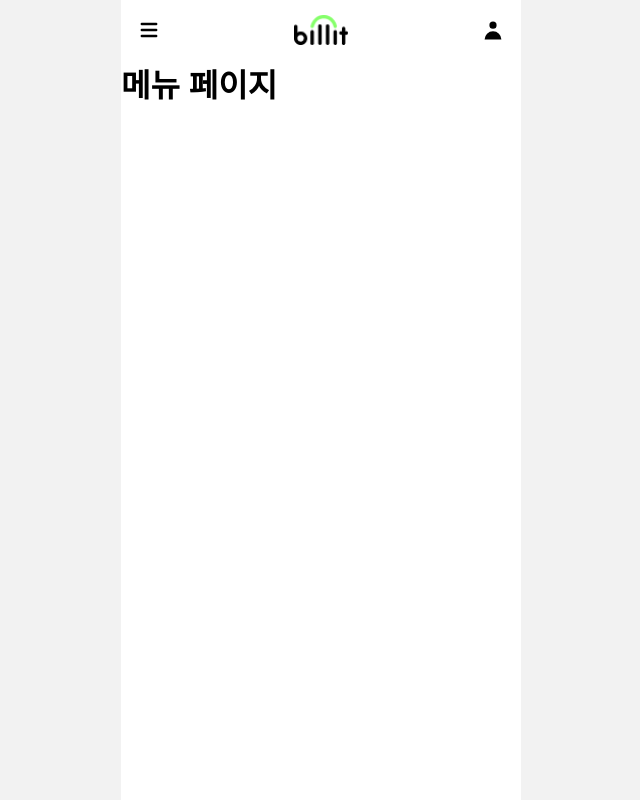
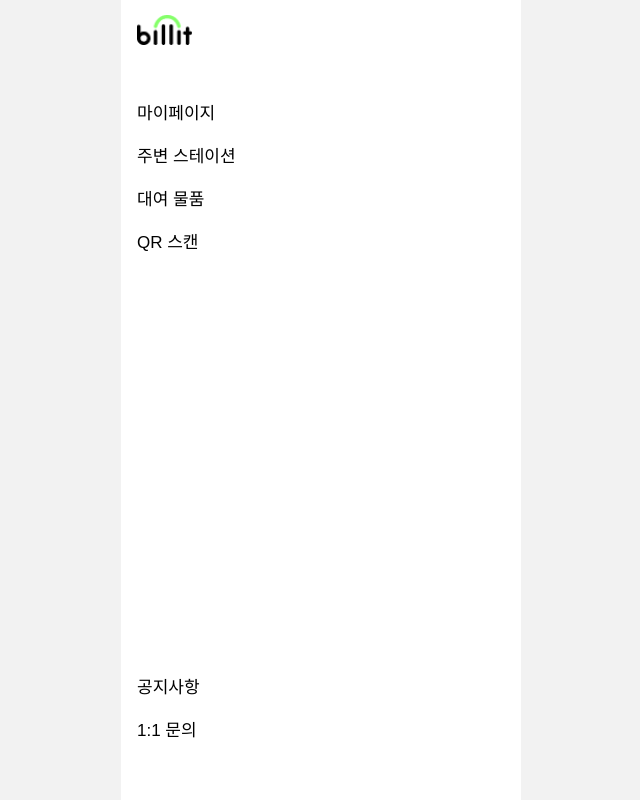
Before and after one commit to pyqwbb/billit, a React (Vite) app: page /menu in a window 1280 px wide. Shown: the whole page, without its empty margins (319-959 px from the left). Built offline with nearby package versions, Linux system fonts and the light colour scheme.

Commit message:
Feat: MenuPage UI 구현 및 메뉴 라우팅 설정
- MenuPage UI 레이아웃 구성
- 각 메뉴 버튼에 해당 페이지로 이동하는 경로 설정
- 관련 페이지 파일 생성 및 라우트 연결

```diff
--- a/src/App.jsx
+++ b/src/App.jsx
@@ -10,10 +10,13 @@ import FaqPage from './pages/FaqPage';
 import InquiryPage from './pages/InquiryPage';
 import NoticesPage from './pages/NoticesPage';
 import EventsPage from './pages/EventsPage';
+import StationMapPage from './pages/StationMapPage';
+import RentalItemsPage from './pages/RentalItemsPage';
+import QrScanPage from './pages/QrScanPage';
 
 function AppWrapper() {
   const location = useLocation();
-  const hideHeaderPaths = ['/service-info'];
+  const hideHeaderPaths = ['/service-info', '/menu'];
 
   return (
     <>
@@ -29,6 +32,9 @@ function AppWrapper() {
         <Route path="/inquiry" element={<InquiryPage />} />
         <Route path="/notices" element={<NoticesPage />} />
         <Route path="/events" element={<EventsPage />} />
+        <Route path="/station-map" element={<StationMapPage />} />
+        <Route path="/rental-items" element={<RentalItemsPage />} />
+        <Route path="/qr-scan" element={<QrScanPage />} />
       </Routes>
     </>
   );
--- a/src/pages/MenuPage.jsx
+++ b/src/pages/MenuPage.jsx
@@ -1,8 +1,62 @@
+import styled from "styled-components";
+import logo from "../assets/billit.png";
+import { useNavigate } from "react-router-dom";
+
+const Container = styled.div`
+  display: flex;
+  flex-direction: column;
+  height: 100vh;
+`;
+
+const LogoWrapper = styled.div`
+  display: flex;
+  align-items: center;
+  padding: 0 16px;
+  height: 60px;
+`;
+
+const Logo = styled.img`
+  height: 30px;
+`;
+
+const ListMenu = styled.ul`
+  list-style: none;
+  padding: 30px 0 0 16px;
+`;
+
+const BottomMenu = styled(ListMenu)`
+  margin-top: auto;
+  padding-bottom: 50px;
+`;
+
+const ListItem = styled.li`
+  display: flex;
+  align-items: center;
+  padding: 9px 0;
+  font-size: 17px;
+`;
+
 function MenuPage() {
+  const navigate = useNavigate();
+
   return (
-    <div>
-      <h1>메뉴 페이지</h1>
-    </div>
+    <Container>
+      <LogoWrapper>
+        <Logo src={logo} alt="logo" onClick={() => navigate('/')} />
+      </LogoWrapper>
+
+      <ListMenu>
+        <ListItem onClick={() => navigate('/mypage')}>마이페이지</ListItem>
+        <ListItem onClick={() => navigate('/station-map')}>주변 스테이션</ListItem>
+        <ListItem onClick={() => navigate('/rental-items')}>대여 물품</ListItem>
+        <ListItem onClick={() => navigate('/qr-scan')}>QR 스캔</ListItem>
+      </ListMenu>
+
+      <BottomMenu>
+        <ListItem onClick={() => navigate('/notices')}>공지사항</ListItem>
+        <ListItem onClick={() => navigate('/inquiry')}>1:1 문의</ListItem>
+      </BottomMenu>
+    </Container>
   );
 }
 
--- /dev/null
+++ b/src/pages/QrScanPage.jsx
@@ -0,0 +1,9 @@
+function QrScanPage() {
+  return (
+    <div>
+      <h1>QR 스캔</h1>
+    </div>
+  );
+}
+
+export default QrScanPage;
--- /dev/null
+++ b/src/pages/RentalItemsPage.jsx
@@ -0,0 +1,9 @@
+function RentalItemsPage() {
+  return (
+    <div>
+      <h1>대여 물품</h1>
+    </div>
+  );
+}
+
+export default RentalItemsPage;
--- /dev/null
+++ b/src/pages/StationMapPage.jsx
@@ -0,0 +1,9 @@
+function StationMapPage() {
+  return (
+    <div>
+      <h1>주변 스테이션</h1>
+    </div>
+  );
+}
+
+export default StationMapPage;
```
